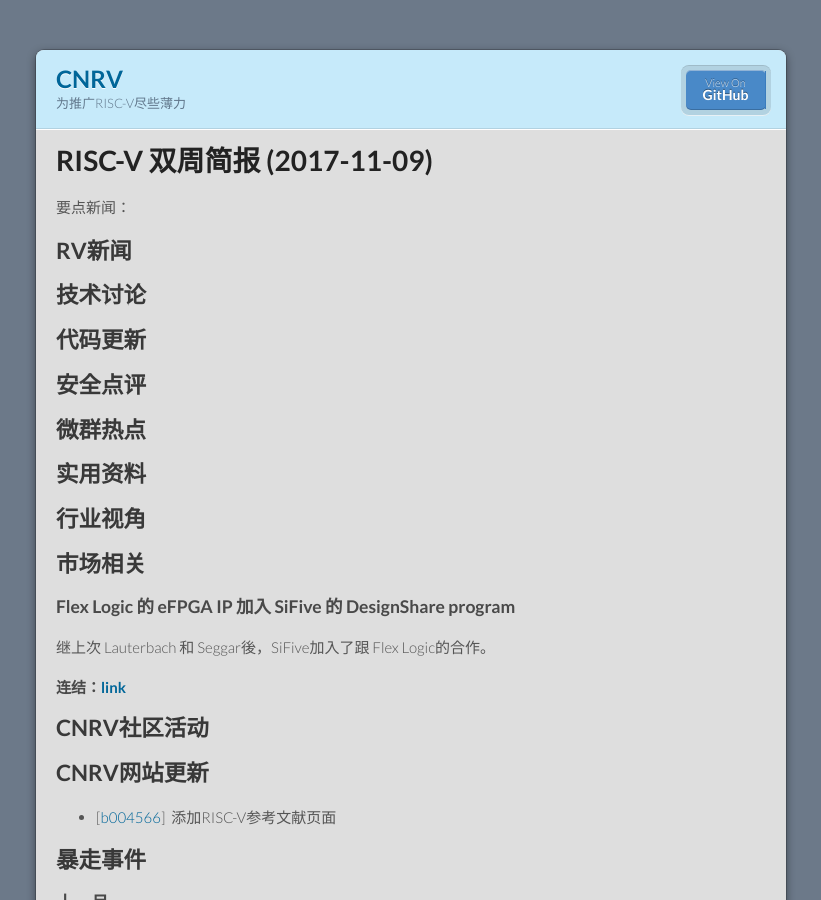
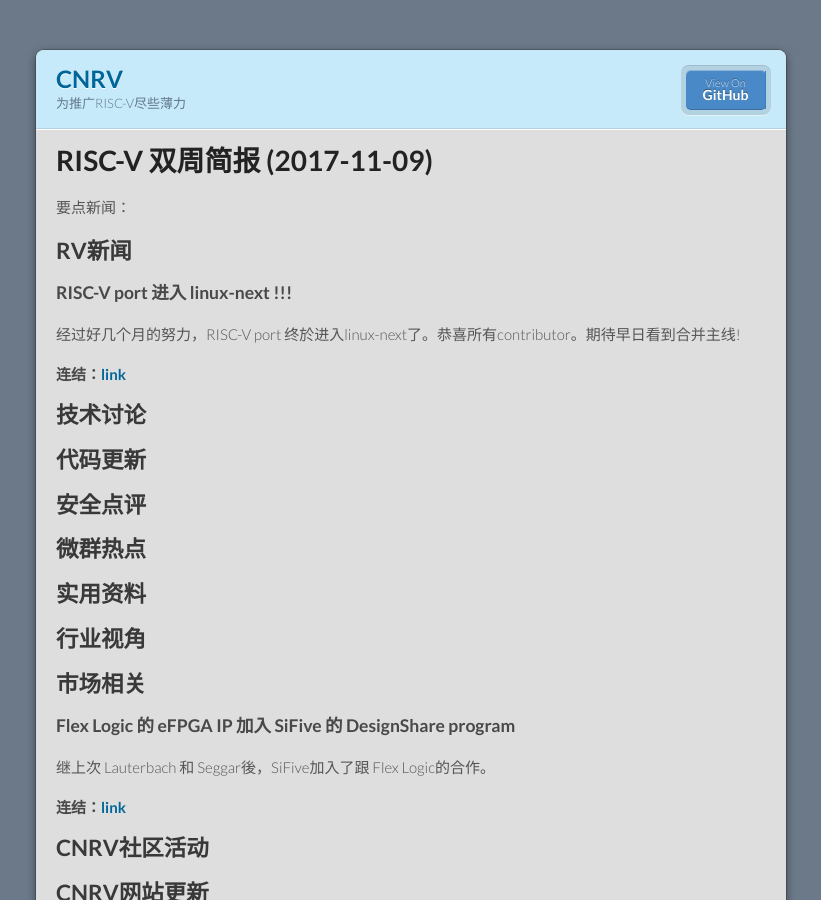
Before and after one commit to cnrv/home, a Jekyll site: the page built from bi-week-rpts/2017-11-09.md, in a window 1280 px wide and 900 px high. Shown: the whole window, without its empty margins (229-1050 px from the left). Built offline with Jekyll 4.4.1, drawn with Linux system fonts in a browser that asks for light colours; Markdown is read by kramdown in place of the engine named in the settings; comment, search, counter and statistics services are not loaded; our own code applies the rules of GitHub Pages for plain Markdown files.

Commit message:
linux-next!

```diff
--- a/bi-week-rpts/2017-11-09.md
+++ b/bi-week-rpts/2017-11-09.md
@@ -8,6 +8,11 @@
 
 
 ## RV新闻
+
+### RISC-V port 进入 linux-next !!!
+经过好几个月的努力，RISC-V port 终於进入linux-next了。恭喜所有contributor。期待早日看到合并主线!
+
+#### 连结：[link](https://lkml.org/lkml/2017/10/31/850)
 
 
 ## 技术讨论
```
